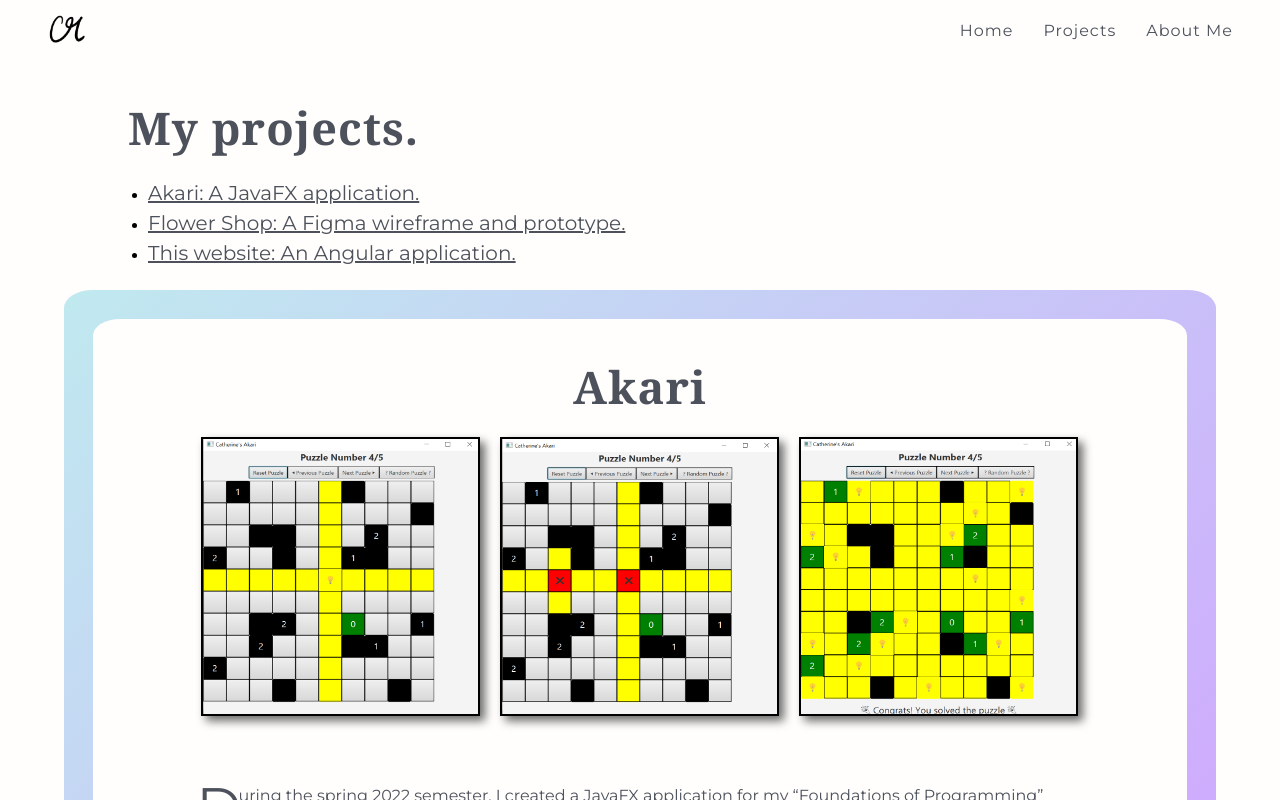
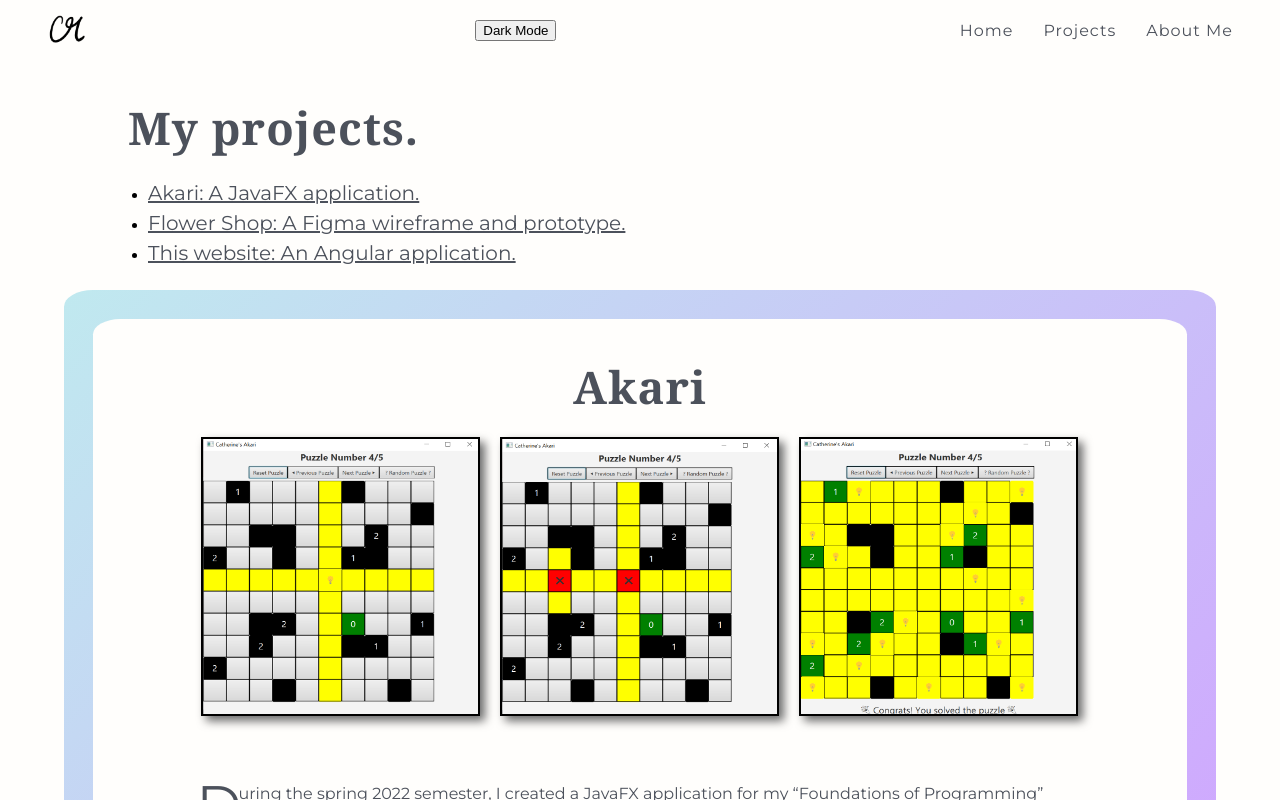
Before and after one commit to croberts808/cathroberts, an Angular app in the folder cath-website/: page /projects in a window 1280 px wide. Shown: the top 800 px of the page. Built offline with nearby package versions, Linux system fonts and the light colour scheme; a web font is replaced by a local one.

Commit message:
dark mode is a bit confusing

```diff
--- a/cath-website/src/app/app.component.html
+++ b/cath-website/src/app/app.component.html
@@ -1,6 +1,7 @@
 
 <div class="topnav">
     <img class = "logo" src = "/assets/cr_logo_black.png">
+    <button (click)= "darkMode()">Dark Mode</button>
     <div style = "display: flex; margin-right: 2.5%;">
         <a routerLink = "/" routerLinkActive="router-link-active"><h1>Home</h1></a>
         <a routerLink = "/projects" routerLinkActive="active"><h1>Projects</h1></a>
--- a/cath-website/src/app/app.component.ts
+++ b/cath-website/src/app/app.component.ts
@@ -7,4 +7,9 @@ import { Component } from '@angular/core';
 })
 export class AppComponent {
   title = 'cath-website';
+
+  darkMode() {
+    var element = document.body;
+    element.classList.toggle("dark-mode");
+  }
 }
--- a/cath-website/src/app/projects/projects.component.html
+++ b/cath-website/src/app/projects/projects.component.html
@@ -4,7 +4,7 @@
         <h2>My projects. </h2>
         <ul style = "margin-left: -20px; line-height: 300%;">
             <li>
-                <a href= "#post1!">
+                <a (click) = "onClick('post1')">
                     <h3 style = "margin-top: -25px; font-size: 20px; text-decoration: underline;">
                         Akari: A JavaFX application.</h3>
                 </a>
--- a/cath-website/src/app/projects/projects.component.ts
+++ b/cath-website/src/app/projects/projects.component.ts
@@ -1,4 +1,5 @@
 import { Component } from '@angular/core';
+import { ViewportScroller } from '@angular/common';
 
 @Component({
   selector: 'app-projects',
@@ -7,13 +8,18 @@ import { Component } from '@angular/core';
 })
 export class ProjectsComponent {
 
+  constructor(private viewportScroller: ViewportScroller) {}
+
+  public onClick(elementId: string): void {
+      this.viewportScroller.scrollToAnchor(elementId);
+  }
+
   readMore(): void {
     var dots = document.getElementById("dots");
     var moreText = document.getElementById("more");
     var btnText = document.getElementById("myBtn");
 
     if (dots !== null && btnText !== null && moreText !== null) {
-      console.log("No null values")
       if (dots.style.display === "none") {
         dots.style.display = "inline";
         btnText.innerHTML = "Read more";
--- a/cath-website/src/styles.css
+++ b/cath-website/src/styles.css
@@ -10,6 +10,18 @@ body {
     overflow-x: hidden;
 }
 
+.dark-mode {
+    background-color: #4c515b;
+    color: white
+}
+
+#more {display: none;}
+
+/* Colors */
+:root {
+    --lightText: #ffffff;
+    --darkText: #4c515b;
+}
 /* Buttons */
 
 .readMore {
@@ -26,7 +38,7 @@ body {
 
 /* Fonts and sizes */
 h1 {
-    color: #4c515b;
+    color: var(--darkText);
     font-family: 'Montserrat';
     font-weight: 400;
     font-size: 16px;
@@ -74,7 +86,7 @@ h5 {
 /* Nav bars*/
 
 .topnav {
-    background-color: #fffefc;
+    /*background-color: #fffefc;*/
     height: 60px;
     width: 100%;
     overflow:hidden;
@@ -115,14 +127,7 @@ a {
 
 
 /* Webpage sections */
-.fakespacing {
-    height: 1200px;
-    width: 100%;
-    display: flex;
-}
-
 .intro {
-    background: #fffefc;
     height: 220px;
     display: flex;
     justify-content: left;
```
